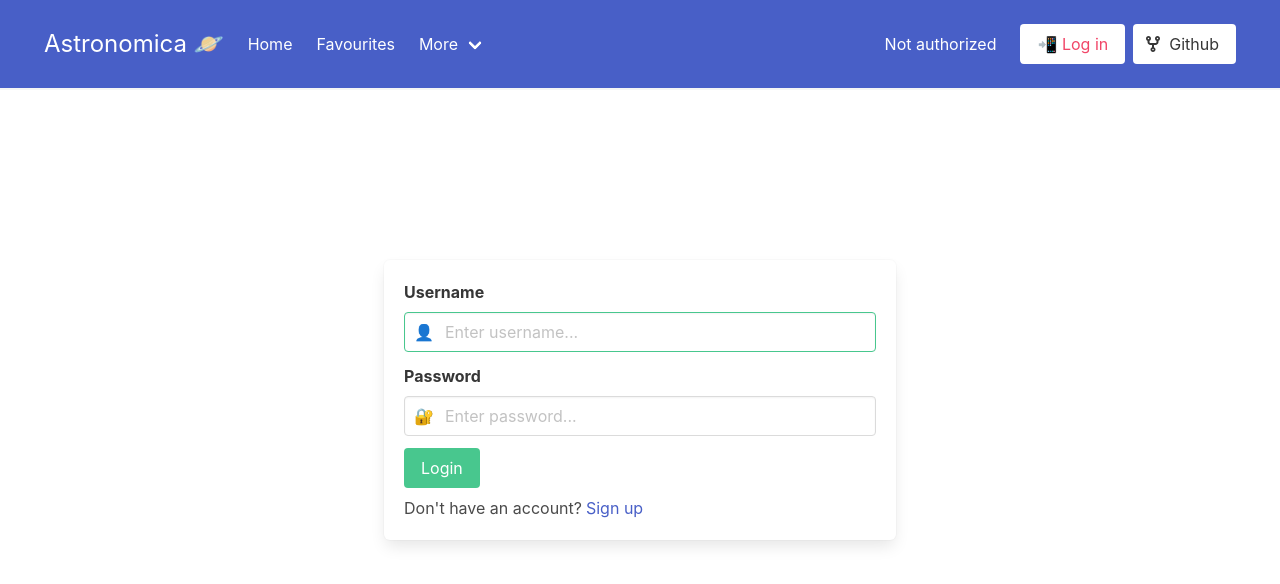
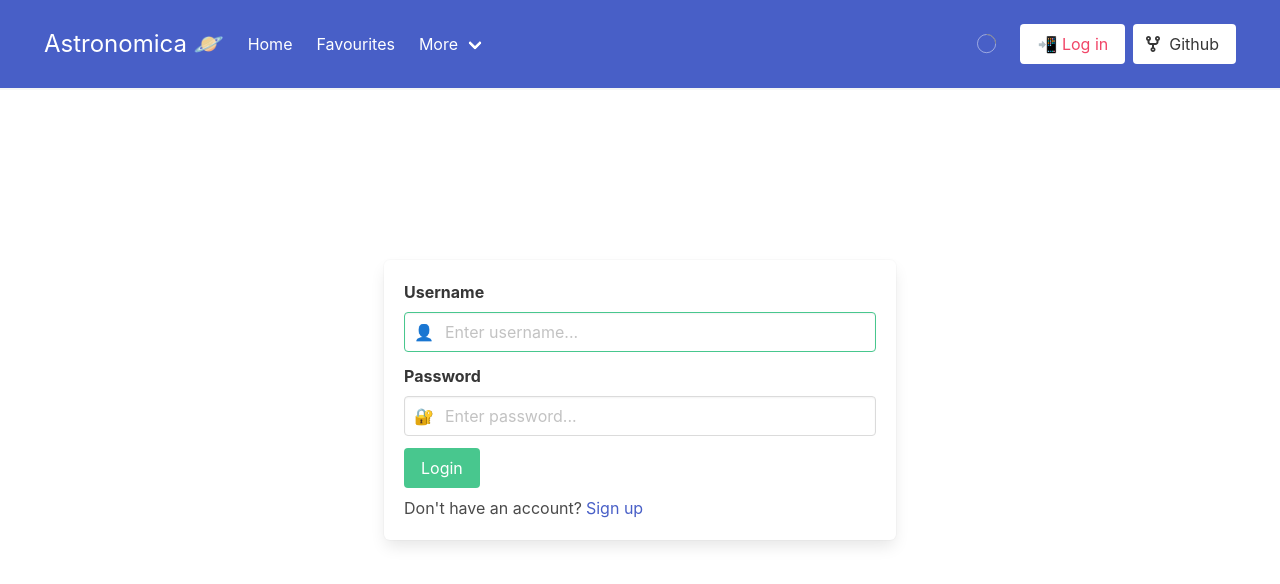
Before and after one commit to kr4chinin/nasa-apod-frontend, a React (Create React App) app: page /#/login in a window 1280 px wide. Shown: the top 584 px of the page. Built offline with nearby package versions, Linux system fonts and the light colour scheme; no server answers; sample sign-in values are in the browser's storage.

Commit message:
fix: stricter typisation and navbar name loader

```diff
--- a/src/components/navbar/NavbarMenuEnd.tsx
+++ b/src/components/navbar/NavbarMenuEnd.tsx
@@ -4,6 +4,7 @@ import { useQuery } from 'react-query'
 import axios from 'axios'
 import { FC } from 'react'
 import React from 'react'
+import { Oval } from 'react-loader-spinner'
 
 interface NavbarMenuEndProps {
 	isBurgerActive: boolean
@@ -31,7 +32,18 @@ const NavbarMenuEnd: FC<NavbarMenuEndProps> = ({
 	return (
 		<div className="navbar-end">
 			<p className={`navbar-item ${isBurgerActive && 'ml-2'}`}>
-				{isError || isFetching ? 'Not authorized' : `👤 ${username?.data}`}
+				{isError ? (
+					'Not authorized'
+				) : isFetching ? (
+					<Oval
+						width="1.2em"
+						height="1.2em"
+						color="gray"
+						secondaryColor="white"
+					/>
+				) : (
+					`👤 ${username?.data}`
+				)}
 			</p>
 			<div className="navbar-item">
 				<div className="buttons">
--- a/src/pages/Login.tsx
+++ b/src/pages/Login.tsx
@@ -4,7 +4,7 @@ import { useMutation } from 'react-query'
 import { Link, useNavigate } from 'react-router-dom'
 import Navbar from '../components/navbar/Navbar'
 import { IUser } from '../models/IUser'
-import { ErrorResponse } from '../types/ErrorResponse'
+import { ErrorResponse, LoginSuccessResponse } from '../types/ErrorResponse'
 import './styles/Login.scss'
 
 const Login = () => {
@@ -13,19 +13,24 @@ const Login = () => {
 	const navigate = useNavigate()
 
 	const { mutate, isError, isLoading, error } = useMutation<
-		any,
+		LoginSuccessResponse,
 		ErrorResponse,
 		IUser
 	>((user: IUser) =>
-		axios.post('https://nasa-apod-project-backend.herokuapp.com/login', user).then(response => {
-			localStorage.setItem('auth', response.data.token)
-			navigate('/feed')
-		})
+		axios.post('https://nasa-apod-project-backend.herokuapp.com/login', user)
 	)
 
 	function handleLogin(e: React.MouseEvent<HTMLButtonElement>) {
 		e.preventDefault()
-		mutate({ password, username })
+		mutate(
+			{ password, username },
+			{
+				onSuccess: response => {
+					localStorage.setItem('auth', response.data.token)
+					navigate('/feed')
+				}
+			}
+		)
 	}
 
 	function handleUsername(e: React.ChangeEvent<HTMLInputElement>) {
--- a/src/pages/Registration.tsx
+++ b/src/pages/Registration.tsx
@@ -5,7 +5,7 @@ import { useNavigate } from 'react-router-dom'
 import Navbar from '../components/navbar/Navbar'
 import { isPasswordValid, isUsernameValid } from '../helpers/validation'
 import { IUser } from '../models/IUser'
-import { ErrorResponse } from '../types/ErrorResponse'
+import { ErrorResponse, RegistrationSuccessResponse } from '../types/ErrorResponse'
 import './styles/Registration.scss'
 
 const Registration = () => {
@@ -17,21 +17,25 @@ const Registration = () => {
 	})
 	const navigate = useNavigate()
 
-	const { mutate, isError, isLoading, error, data } = useMutation<
-		any,
+	const { mutate, isError, isLoading, error } = useMutation<
+		RegistrationSuccessResponse,
 		ErrorResponse,
 		IUser
 	>(newUser =>
-		axios
-			.post('https://nasa-apod-project-backend.herokuapp.com/registration', newUser)
-			.then(() => navigate('/login'))
+		axios.post(
+			'https://nasa-apod-project-backend.herokuapp.com/registration',
+			newUser
+		)
 	)
-
-	console.log(data)
 
 	function handleRegistration(e: React.MouseEvent<HTMLButtonElement>) {
 		e.preventDefault()
-		mutate({ password, username })
+		mutate(
+			{ password, username },
+			{
+				onSuccess: () => navigate('/login')
+			}
+		)
 	}
 
 	function handleUsername(e: React.ChangeEvent<HTMLInputElement>) {
```
Also changed, not shown: src/types/ErrorResponse.ts (+10 -0 lines).
